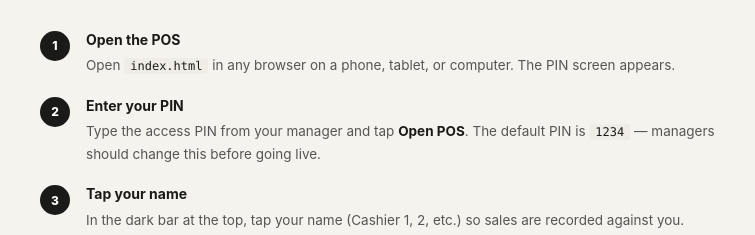
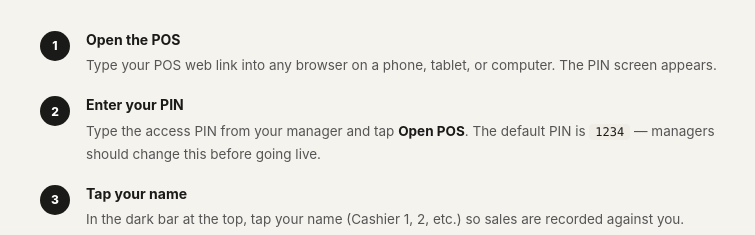
Before and after one commit to kfrem/carroll-street-pos, a website: page USER_GUIDE.html in a window 1280 px wide. Shown: the part 783-1018 px from the top of the page, 390-1145 px from the left. Drawn offline with Linux system fonts and the light colour scheme.

Commit message:
Simplify step 1 instruction for non-tech staff

```diff
--- a/USER_GUIDE.html
+++ b/USER_GUIDE.html
@@ -304,7 +304,7 @@ h3.sh{font-size:17px;font-weight:800;margin:36px 0 12px}
       <div class="snum">1</div>
       <div class="scontent">
         <div class="stit">Open the POS</div>
-        <div class="sdesc">Open <code>index.html</code> in any browser on a phone, tablet, or computer. The PIN screen appears.</div>
+        <div class="sdesc">Type your POS web link into any browser on a phone, tablet, or computer. The PIN screen appears.</div>
       </div>
     </div>
     <div class="step">
```
